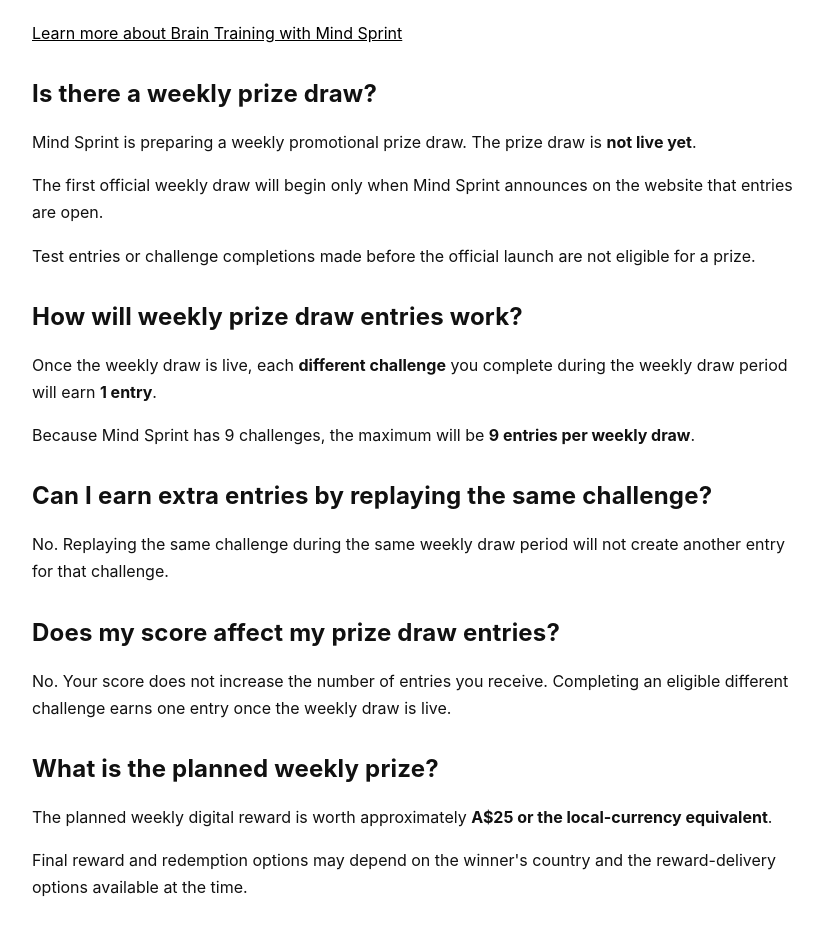
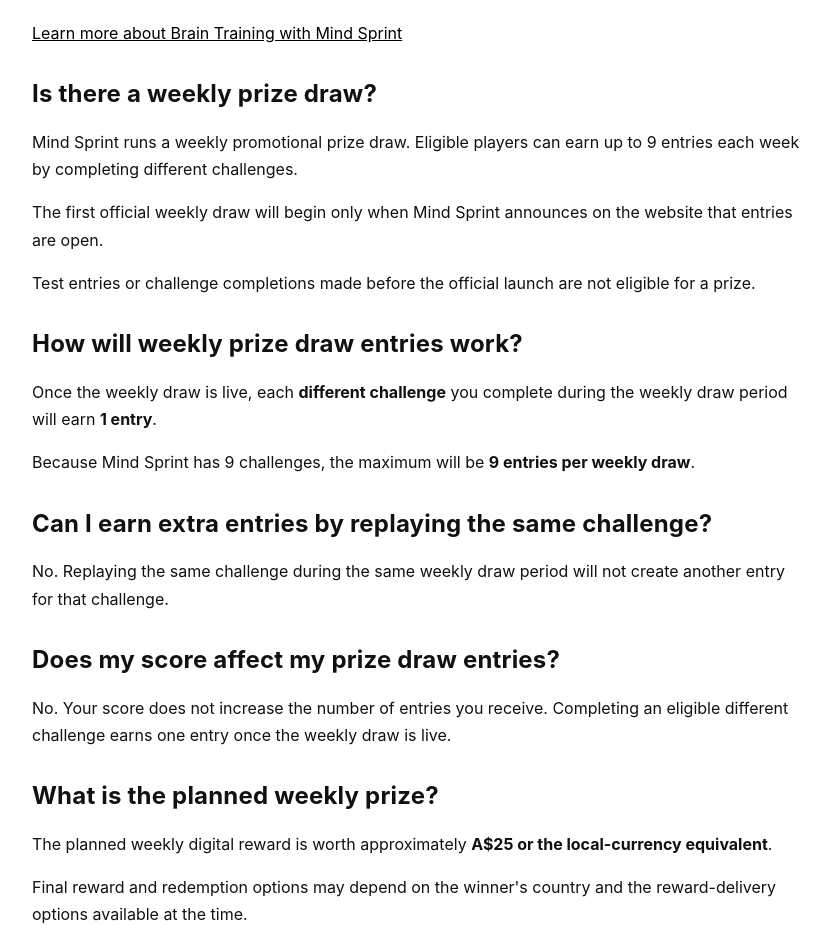
Before and after one commit to justinchase1984/mind-sprint, a Next.js app: page /faq in a window 1280 px wide. Shown: the part 2200-3126 px from the top of the page, without its empty margins (224-1054 px from the left). Built offline with nearby package versions, Linux system fonts and the light colour scheme; no server answers.

Commit message:
Update faq.tsx

```diff
--- a/pages/faq.tsx
+++ b/pages/faq.tsx
@@ -539,8 +539,8 @@ export default function FAQ() {
         </h2>
 
         <p>
-          Mind Sprint is preparing a weekly promotional prize draw. The prize
-          draw is <strong>not live yet</strong>.
+          Mind Sprint runs a weekly promotional prize draw. Eligible players can
+  earn up to 9 entries each week by completing different challenges.
         </p>
 
         <p>
```
